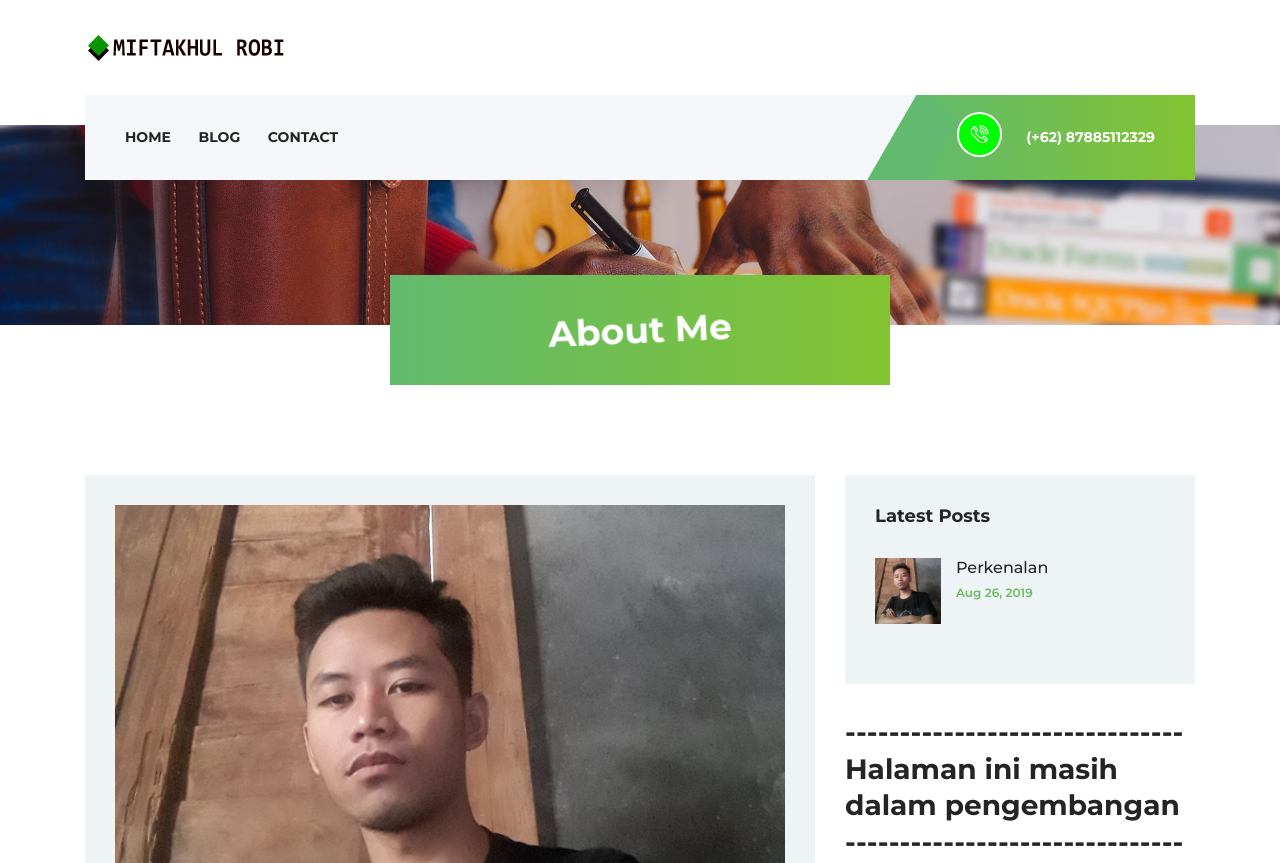
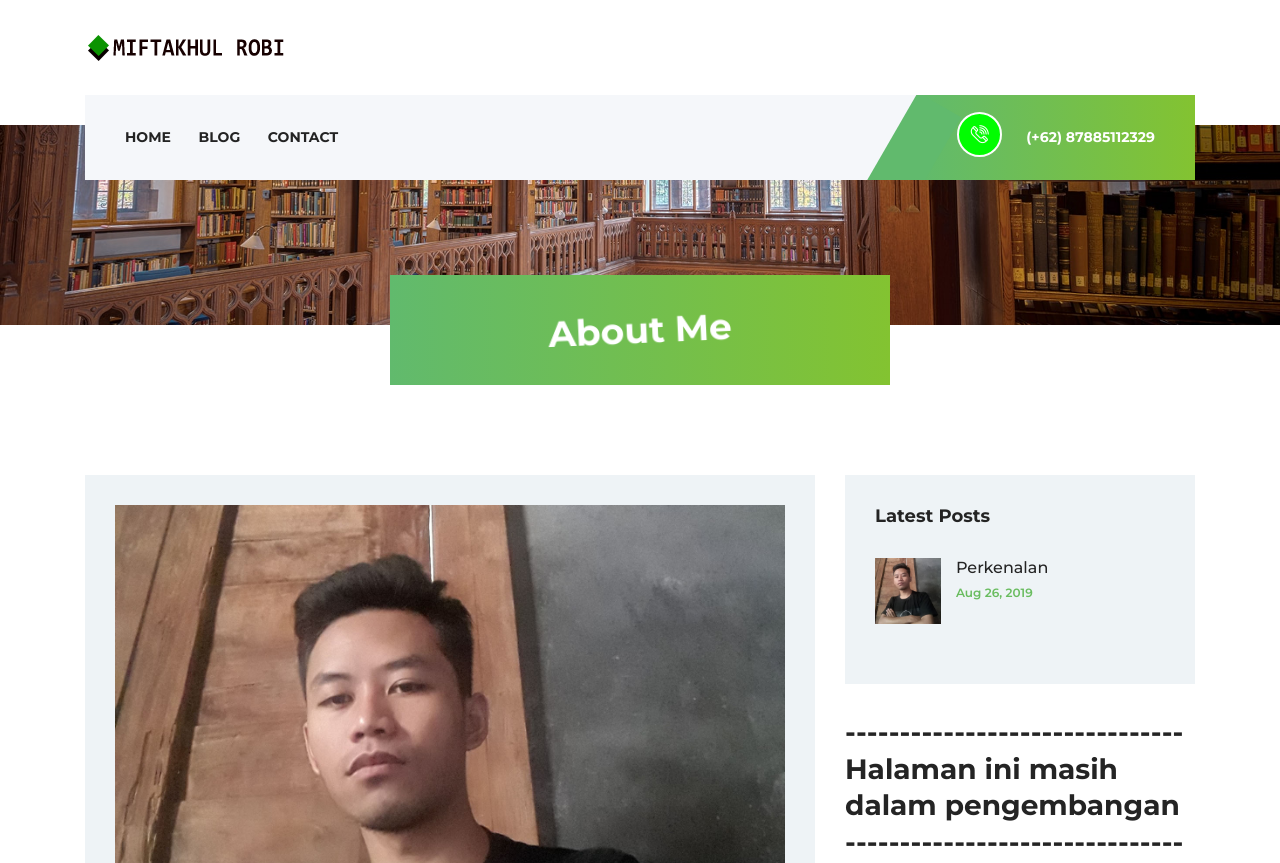
Before and after one commit to miftakhulrobi/miftakhulrobi.github.io, a plain HTML site: page blog.html in a window 1280 px wide. Shown: the top 863 px of the page. Drawn offline with Linux system fonts and the light colour scheme; files whose address does not match are found by name.

Commit message:
merubah gambar di blog

```diff
--- a/blog.html
+++ b/blog.html
@@ -91,7 +91,7 @@
     <!-- ##### Header Area End ##### -->
 
     <!-- ##### Breadcumb Area Start ##### -->
-    <div class="breadcumb-area bg-img" style="background-image: url(img/bg-img/breadcumb.jpg);">
+    <div class="breadcumb-area bg-img" style="background-image: url(img/bg-img/bg-2.jpg);">
         <div class="bradcumbContent">
             <h2 class="about-me">About Me</h2>
         </div>
```
